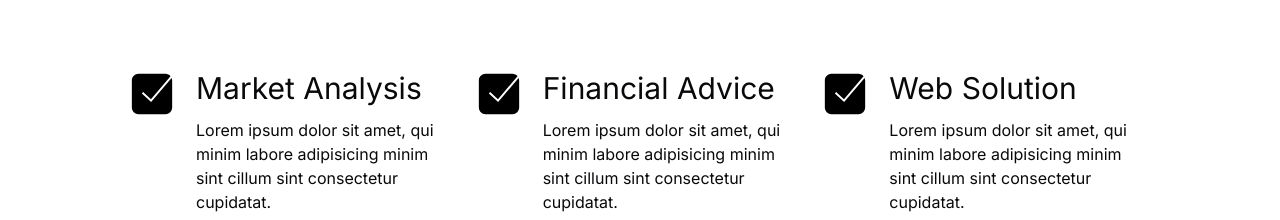
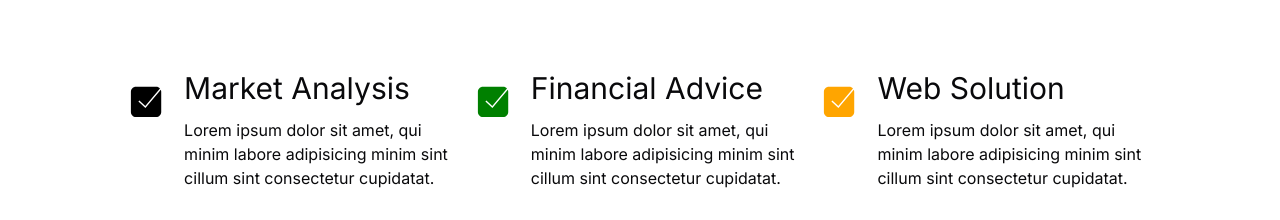
Before and after one commit to idctag/tech-company, a Next.js app: page / in a window 1280 px wide. Shown: the part 1518-1738 px from the top of the page. Built offline with nearby package versions, Linux system fonts and the light colour scheme.

Commit message:
change page icon

```diff
--- a/src/app/layout.tsx
+++ b/src/app/layout.tsx
@@ -11,6 +11,9 @@ const inter = Inter({ subsets: ["latin"], variable: "--font-sans" });
 export const metadata: Metadata = {
   title: "Tech",
   description: "Company",
+  icons: {
+    icon: "/favicon.png",
+  },
 };
 
 export default function RootLayout({
--- a/src/app/page.tsx
+++ b/src/app/page.tsx
@@ -109,7 +109,7 @@ function ProgressBarsSection() {
 
 function CarouselSection() {
   return (
-    <Carousel className="carousel w-svw max-h-[70em] text-black">
+    <Carousel className="carousel w-svw max-h-[50em] text-black">
       <img
         src="https://img.freepik.com/free-vector/hand-drawn-innovative-idea-illustrated_52683-76699.jpg?w=2000&t=st=1718719175~exp=1718719775~hmac=30b377fc26025b2e85003f11bead6e4f059199fde796363f06f5c8231072d136"
         alt="image 1"
--- a/src/components/CheckMarkCard.tsx
+++ b/src/components/CheckMarkCard.tsx
@@ -1,15 +1,17 @@
-import Image from "next/image";
-
-function Card({ title }: { title: string }) {
+function Card({ title, fill }: { title: string; fill: string }) {
   return (
     <div className="flex items-start gap-5 my-32">
-      <Image
-        src="/check.svg"
-        className="w-12"
-        alt="check"
-        width={50}
-        height={50}
-      />
+      <svg
+        xmlns="http://www.w3.org/2000/svg"
+        x="0px"
+        y="0px"
+        width="100"
+        height="100"
+        viewBox="0 0 50 100"
+        fill={fill}
+      >
+        <path d="M 24.085938 33.445313 L 14.417969 24.429688 L 15.78125 22.96875 L 23.914063 30.550781 L 44.296875 6.433594 C 43.011719 4.945313 41.117188 4 39 4 L 11 4 C 7.132813 4 4 7.132813 4 11 L 4 39 C 4 42.867188 7.132813 46 11 46 L 39 46 C 42.867188 46 46 42.867188 46 39 L 46 11 C 46 10.007813 45.789063 9.0625 45.414063 8.203125 Z"></path>
+      </svg>
       <div className="grid gap-3">
         <h1 className="text-3xl">{title}</h1>
         <p>
@@ -24,9 +26,9 @@ const CheckMarkCard = () => {
   return (
     <div className="w-svw flex justify-center md:px-32">
       <div className="grid grid-cols-1 lg:grid-cols-3 place-items-center gap-4 max-w-[1200px]">
-        <Card title="Market Analysis" />
-        <Card title="Financial Advice" />
-        <Card title="Web Solution" />
+        <Card title="Market Analysis" fill="black" />
+        <Card title="Financial Advice" fill="green" />
+        <Card title="Web Solution" fill="orange" />
       </div>
     </div>
   );
```
Also changed, not shown: public/check.svg (deleted), public/favicon.png (added).
